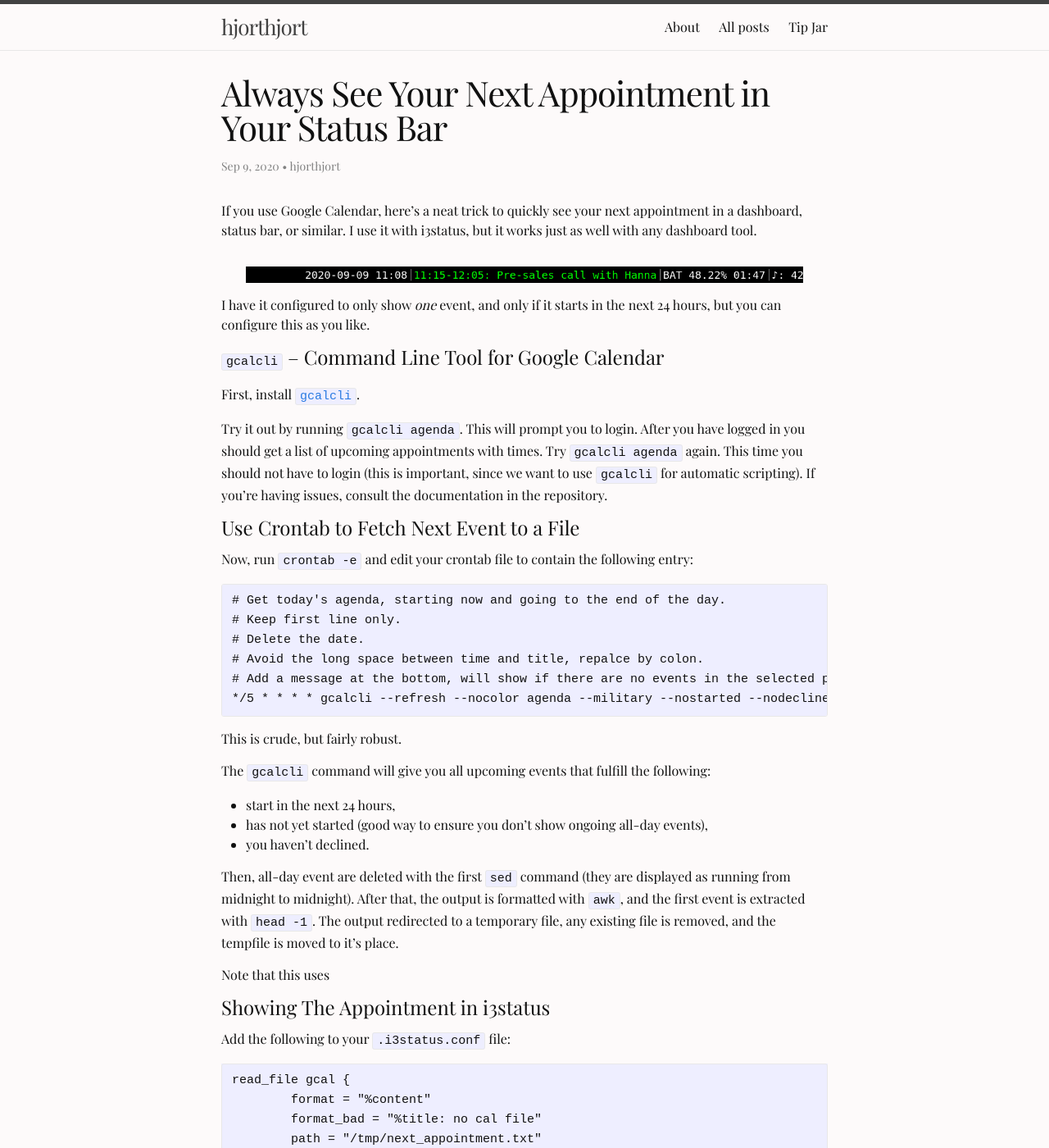
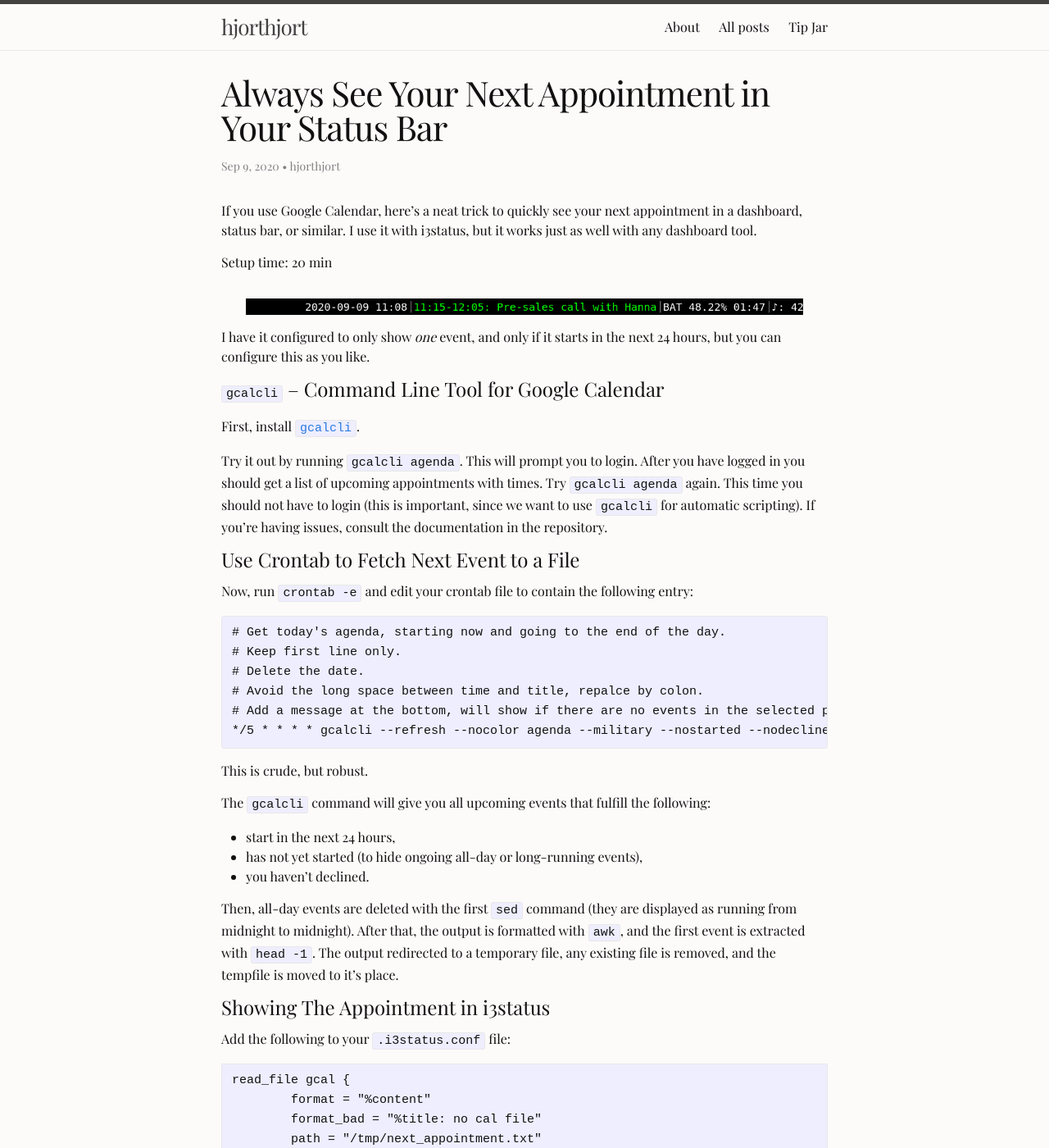
Before and after one commit to hjorthjort/hjorthjort.github.io, a Jekyll site: the page built from _posts/2020-09-09-always-see-your-next-appointment-in-your-status-bar.markdown, in a window 1280 px wide and 1400 px high. Shown: the whole window at 82% size. Built offline with Jekyll 4.4.1, drawn with Linux system fonts in a browser that asks for light colours.

Commit message:
gcalcli: touch-ups

````diff
--- a/_posts/2020-09-09-always-see-your-next-appointment-in-your-status-bar.markdown
+++ b/_posts/2020-09-09-always-see-your-next-appointment-in-your-status-bar.markdown
@@ -8,6 +8,8 @@ thumbnail :
 
 If you use Google Calendar, here's a neat trick to quickly see your next appointment in a dashboard, status bar, or similar.
 I use it with i3status, but it works just as well with any dashboard tool.
+
+Setup time: 20 min
 
 ![A picture of my i3 status bar, with my next appointment in green]( {{ "/assets/img/gcal-status/i3status.png" }} )
 
@@ -37,18 +39,16 @@ Now, run `crontab -e` and edit your crontab file to contain the following entry:
 */5 * * * * gcalcli --refresh --nocolor agenda --military --nostarted --nodeclined --tsv "`date`" "`date -d '+1 day'`" | sed -s '/00:00.*00:00/d' | awk 'BEGIN{FS="\t"}{print $2 "-" $4 ": " $5}' | head -1 > /tmp/next_appointment.txt.tmp && rm /tmp/next_appointment.txt ; mv /tmp/next_appointment.txt.tmp /tmp/next_appointment.txt
 ```
 
-This is crude, but fairly robust.
+This is crude, but robust.
 
 The `gcalcli` command will give you all upcoming events that fulfill the following:
 - start in the next 24 hours,
-- has not yet started (good way to ensure you don't show ongoing all-day events),
+- has not yet started (to hide ongoing all-day or long-running events),
 - you haven't declined.
 
-Then, all-day event are deleted with the first `sed` command (they are displayed as running from midnight to midnight).
+Then, all-day events are deleted with the first `sed` command (they are displayed as running from midnight to midnight).
 After that, the output is formatted with `awk`, and the first event is extracted with `head -1`.
 The output redirected to a temporary file, any existing file is removed, and the tempfile is moved to it's place.
-
-Note that this uses
 
 ## Showing The Appointment in i3status
 
````
